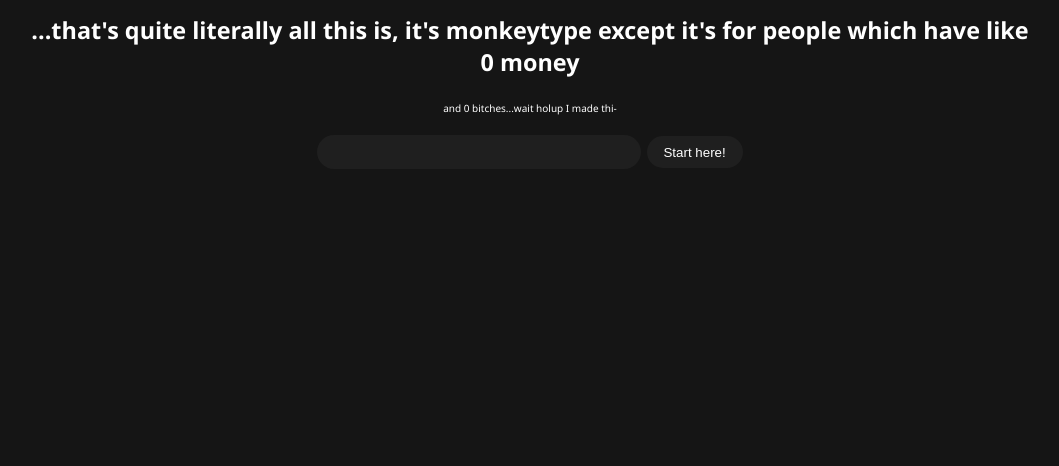
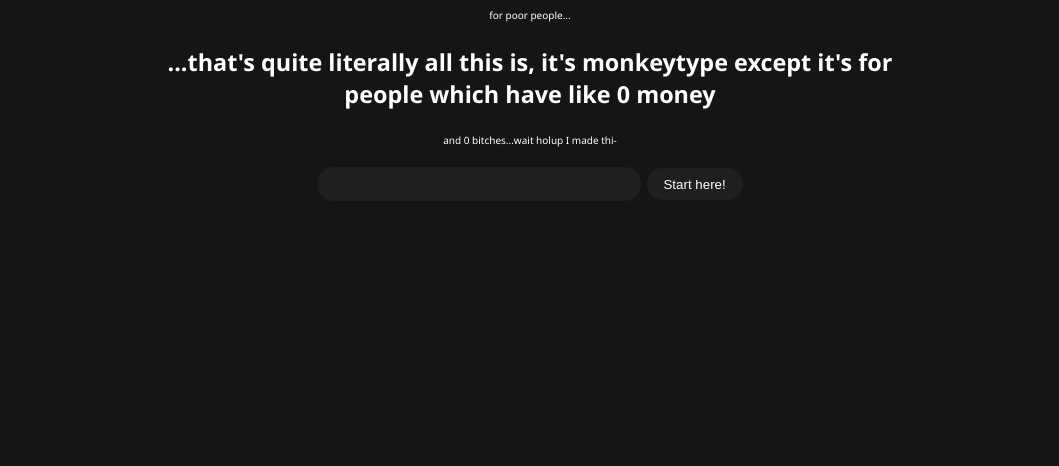
Before and after one commit to cyrneko/BrokeType, a plain HTML site: page index.html in a window 1280 px wide. Shown: the part 334-800 px from the top of the page, without its empty margins (110-1169 px from the left). Drawn offline with Linux system fonts and the light colour scheme.

Commit message:
padding and uh, stuff

```diff
--- a/style.css
+++ b/style.css
@@ -39,5 +39,8 @@
     text-align: center;
     color: white;
     background-color: #151515;
-    padding: 10vw;
+    padding-top: 20vh;
+    padding-bottom: 20vh;
+    padding-left: 20vw;
+    padding-right: 20vw;
 }
```
Also changed, not shown: 1 other file.
